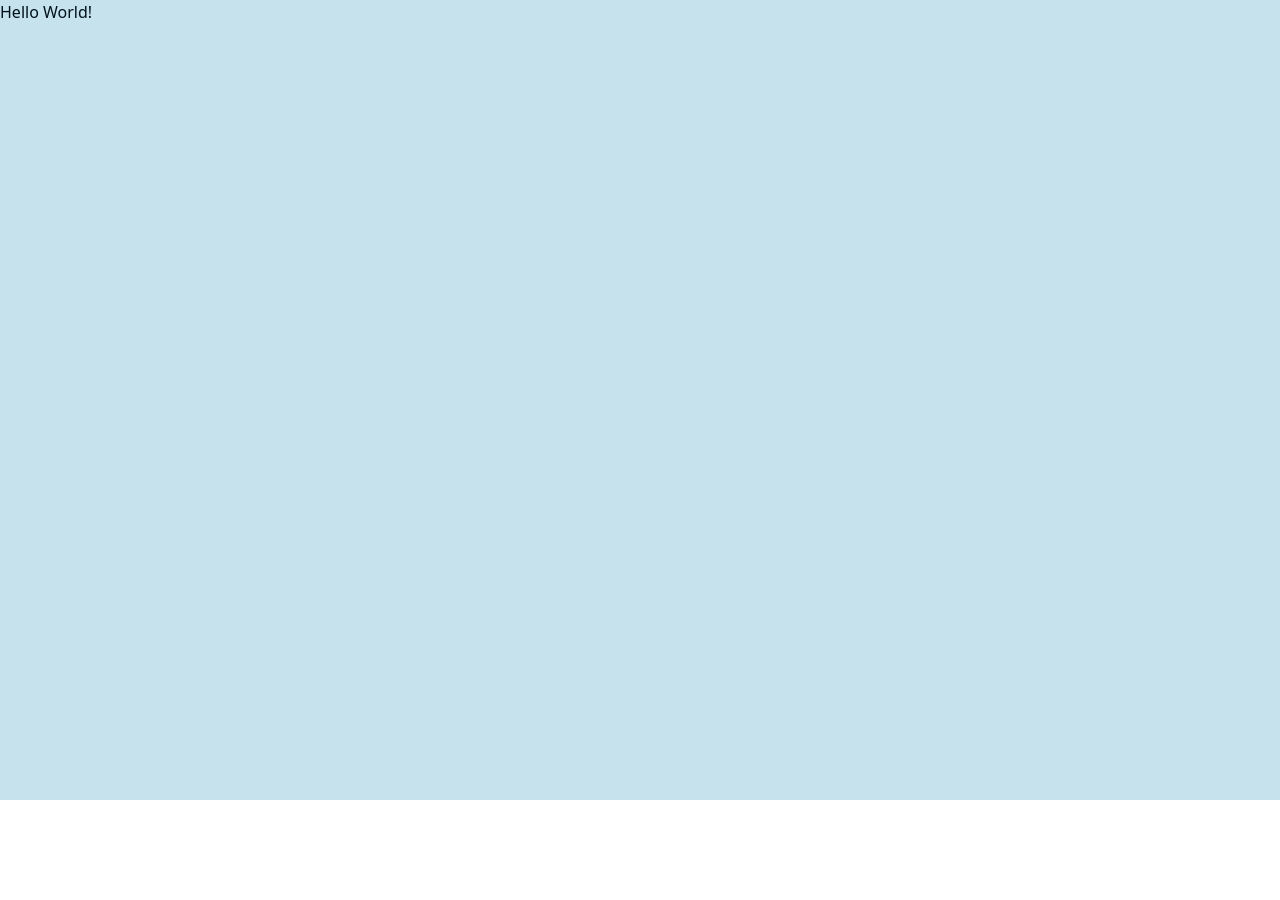
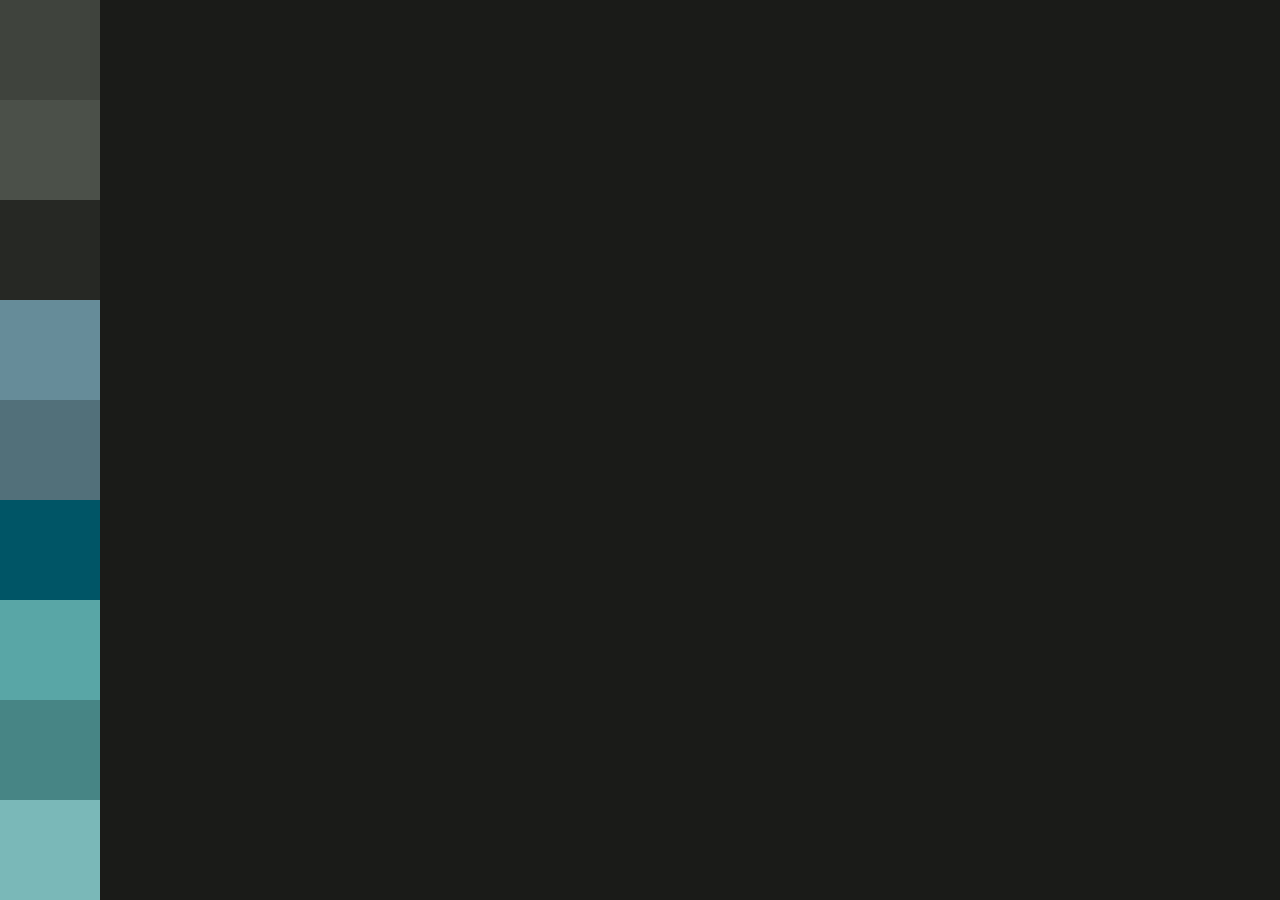
Before and after one commit to megaNINJA215/wdai_projekt, a Next.js app: page / in a window 1280 px wide. Before the commit the page ends 800 px from the top, so only its background shows below. Built offline with nearby package versions, Linux system fonts and the light colour scheme.

Commit message:
updated global.css

```diff
--- a/src/app/global.css
+++ b/src/app/global.css
@@ -1,174 +1,24 @@
 @import "tailwindcss";
-/* @import "tw-animate-css"; */
-
-@custom-variant dark (&:is(.dark *));
 
 @theme {
-	--color-bg-dark: hsl(195 50% 85%);
-	--color-bg: hsl(195 75% 95%);
-	--color-bg-light: hsl(195 0% 100%);
+	--color-bg: hsl(80, 5%, 10%);
+	--color-fg: hsl(100, 5%, 25%);
+	--color-fg-hover: hsl(100, 5%, 30%);
+	--color-fg-muted: hsl(100, 5%, 15%);
 
-	--color-text: hsl(200 100% 5%);
-	--color-text-muted: hsl(190 25% 20%);
-	--color-text-light: hsl(195 0% 100%);
-	--color-text-light-muted: hsl(195 10% 85%);
+	--color-text: hsl(195 0% 100%);
+	--color-text-muted: hsl(190 25% 65%);
 
 	--color-border: hsl(195 20% 50%);
 	--color-border-hover: hsl(190 100% 20%);
-	--color-border-muted: hsl(195 15% 60%);
+	--color-border-muted: hsl(195, 20%, 40%);
 
 	--color-primary: hsl(180 30% 50%);
-	--color-primary-muted: hsl(180 20% 45%);
-	--color-primary-hover: hsl(180 35% 40%);
-
-	--color-primary-dark: hsl(180 25% 25%);
-	--color-primary-dark-muted: hsl(180 20% 30%);
-	--color-primary-darker: hsl(180 25% 15%);
+	--color-primary-muted: hsl(180, 30%, 40%);
+	--color-primary-hover: hsl(180, 30%, 60%);
 
 	--color-danger: hsl(0 70% 50%);
-	--color-warning: hsl(30 75% 50%);
-	--color-success: hsl(120 60% 40%);
-	--color-info: hsl(200, 80%, 40%);
+	--color-warning: hsl(30 75% 60%);
+	--color-success: hsl(120 60% 50%);
+	--color-info: hsl(200, 80%, 50%);
 }
-
-:root {
-	--bg-dark: hsl(195 50% 85%);
-	--bg: hsl(195 75% 95%);
-	--bg-light: hsl(195 0% 100%);
-
-	--text: hsl(200 100% 5%);
-	--text-muted: hsl(190 25% 20%);
-	--text-light: hsl(195 0% 100%);
-	--text-light-muted: hsl(195 10% 85%);
-
-	--border-hover: hsl(190 100% 20%);
-	--border: hsl(195 20% 50%);
-	--border-muted: hsl(195 15% 60%);
-
-	--primary: hsl(180 30% 50%);
-	--primary-muted: hsl(180 20% 45%);
-	--primary-hover: hsl(180 35% 40%);
-
-	--primary-dark: hsl(180 25% 25%);
-	--primary-dark-muted: hsl(180 20% 30%);
-	--primary-darker: hsl(180 25% 15%);
-
-	--danger: hsl(0 70% 50%);
-	--warning: hsl(30 75% 50%);
-	--success: hsl(120 60% 40%);
-	--info: hsl(200, 80%, 40%);
-
-	user-select: none;
-
-	--radius: 0.625rem;
-	--background: oklch(1 0 0);
-	--foreground: oklch(0.145 0 0);
-	--card: oklch(1 0 0);
-	--card-foreground: oklch(0.145 0 0);
-	--popover: oklch(1 0 0);
-	--popover-foreground: oklch(0.145 0 0);
-	--primary-foreground: oklch(0.985 0 0);
-	--secondary: oklch(0.97 0 0);
-	--secondary-foreground: oklch(0.205 0 0);
-	--muted: oklch(0.97 0 0);
-	--muted-foreground: oklch(0.556 0 0);
-	--accent: oklch(0.97 0 0);
-	--accent-foreground: oklch(0.205 0 0);
-	--destructive: oklch(0.577 0.245 27.325);
-	--input: oklch(0.922 0 0);
-	--ring: oklch(0.708 0 0);
-	--chart-1: oklch(0.646 0.222 41.116);
-	--chart-2: oklch(0.6 0.118 184.704);
-	--chart-3: oklch(0.398 0.07 227.392);
-	--chart-4: oklch(0.828 0.189 84.429);
-	--chart-5: oklch(0.769 0.188 70.08);
-	--sidebar: oklch(0.985 0 0);
-	--sidebar-foreground: oklch(0.145 0 0);
-	--sidebar-primary: oklch(0.205 0 0);
-	--sidebar-primary-foreground: oklch(0.985 0 0);
-	--sidebar-accent: oklch(0.97 0 0);
-	--sidebar-accent-foreground: oklch(0.205 0 0);
-	--sidebar-border: oklch(0.922 0 0);
-	--sidebar-ring: oklch(0.708 0 0);
-}
-
-@theme inline {
-	--radius-sm: calc(var(--radius) - 4px);
-	--radius-md: calc(var(--radius) - 2px);
-	--radius-lg: var(--radius);
-	--radius-xl: calc(var(--radius) + 4px);
-	--color-background: var(--background);
-	--color-foreground: var(--foreground);
-	--color-card: var(--card);
-	--color-card-foreground: var(--card-foreground);
-	--color-popover: var(--popover);
-	--color-popover-foreground: var(--popover-foreground);
-	--color-primary: var(--primary);
-	--color-primary-foreground: var(--primary-foreground);
-	--color-secondary: var(--secondary);
-	--color-secondary-foreground: var(--secondary-foreground);
-	--color-muted: var(--muted);
-	--color-muted-foreground: var(--muted-foreground);
-	--color-accent: var(--accent);
-	--color-accent-foreground: var(--accent-foreground);
-	--color-destructive: var(--destructive);
-	--color-border: var(--border);
-	--color-input: var(--input);
-	--color-ring: var(--ring);
-	--color-chart-1: var(--chart-1);
-	--color-chart-2: var(--chart-2);
-	--color-chart-3: var(--chart-3);
-	--color-chart-4: var(--chart-4);
-	--color-chart-5: var(--chart-5);
-	--color-sidebar: var(--sidebar);
-	--color-sidebar-foreground: var(--sidebar-foreground);
-	--color-sidebar-primary: var(--sidebar-primary);
-	--color-sidebar-primary-foreground: var(--sidebar-primary-foreground);
-	--color-sidebar-accent: var(--sidebar-accent);
-	--color-sidebar-accent-foreground: var(--sidebar-accent-foreground);
-	--color-sidebar-border: var(--sidebar-border);
-	--color-sidebar-ring: var(--sidebar-ring);
-}
-
-.dark {
-	--background: oklch(0.145 0 0);
-	--foreground: oklch(0.985 0 0);
-	--card: oklch(0.205 0 0);
-	--card-foreground: oklch(0.985 0 0);
-	--popover: oklch(0.205 0 0);
-	--popover-foreground: oklch(0.985 0 0);
-	--primary: oklch(0.922 0 0);
-	--primary-foreground: oklch(0.205 0 0);
-	--secondary: oklch(0.269 0 0);
-	--secondary-foreground: oklch(0.985 0 0);
-	--muted: oklch(0.269 0 0);
-	--muted-foreground: oklch(0.708 0 0);
-	--accent: oklch(0.269 0 0);
-	--accent-foreground: oklch(0.985 0 0);
-	--destructive: oklch(0.704 0.191 22.216);
-	--border: oklch(1 0 0 / 10%);
-	--input: oklch(1 0 0 / 15%);
-	--ring: oklch(0.556 0 0);
-	--chart-1: oklch(0.488 0.243 264.376);
-	--chart-2: oklch(0.696 0.17 162.48);
-	--chart-3: oklch(0.769 0.188 70.08);
-	--chart-4: oklch(0.627 0.265 303.9);
-	--chart-5: oklch(0.645 0.246 16.439);
-	--sidebar: oklch(0.205 0 0);
-	--sidebar-foreground: oklch(0.985 0 0);
-	--sidebar-primary: oklch(0.488 0.243 264.376);
-	--sidebar-primary-foreground: oklch(0.985 0 0);
-	--sidebar-accent: oklch(0.269 0 0);
-	--sidebar-accent-foreground: oklch(0.985 0 0);
-	--sidebar-border: oklch(1 0 0 / 10%);
-	--sidebar-ring: oklch(0.556 0 0);
-}
-
-@layer base {
-	* {
-		@apply border-border outline-ring/50;
-	}
-	body {
-		@apply bg-background text-foreground;
-	}
-}
--- a/src/app/layout.tsx
+++ b/src/app/layout.tsx
@@ -7,7 +7,7 @@ export default function RootLayout({ children }: { children: ReactNode }) {
     <html lang="pl">
       <body>
         <ClientProviders>
-          <div className="bg-bg-dark text-text flex min-h-screen">
+          <div className="bg-bg text-text flex min-h-screen">
             {children}
           </div>
         </ClientProviders>
--- a/src/app/page.tsx
+++ b/src/app/page.tsx
@@ -1,7 +1,15 @@
 export default function Home() {
   return (
     <div>
-      Hello World!
+      <div className="w-25 h-25 bg-fg"></div>
+      <div className="w-25 h-25 bg-fg-hover"></div>
+      <div className="w-25 h-25 bg-fg-muted"></div>
+      <div className="w-25 h-25 bg-border"></div>
+      <div className="w-25 h-25 bg-border-muted"></div>
+      <div className="w-25 h-25 bg-border-hover"></div>
+      <div className="w-25 h-25 bg-primary"></div>
+      <div className="w-25 h-25 bg-primary-muted"></div>
+      <div className="w-25 h-25 bg-primary-hover"></div>
     </div>
   )
 }
```
